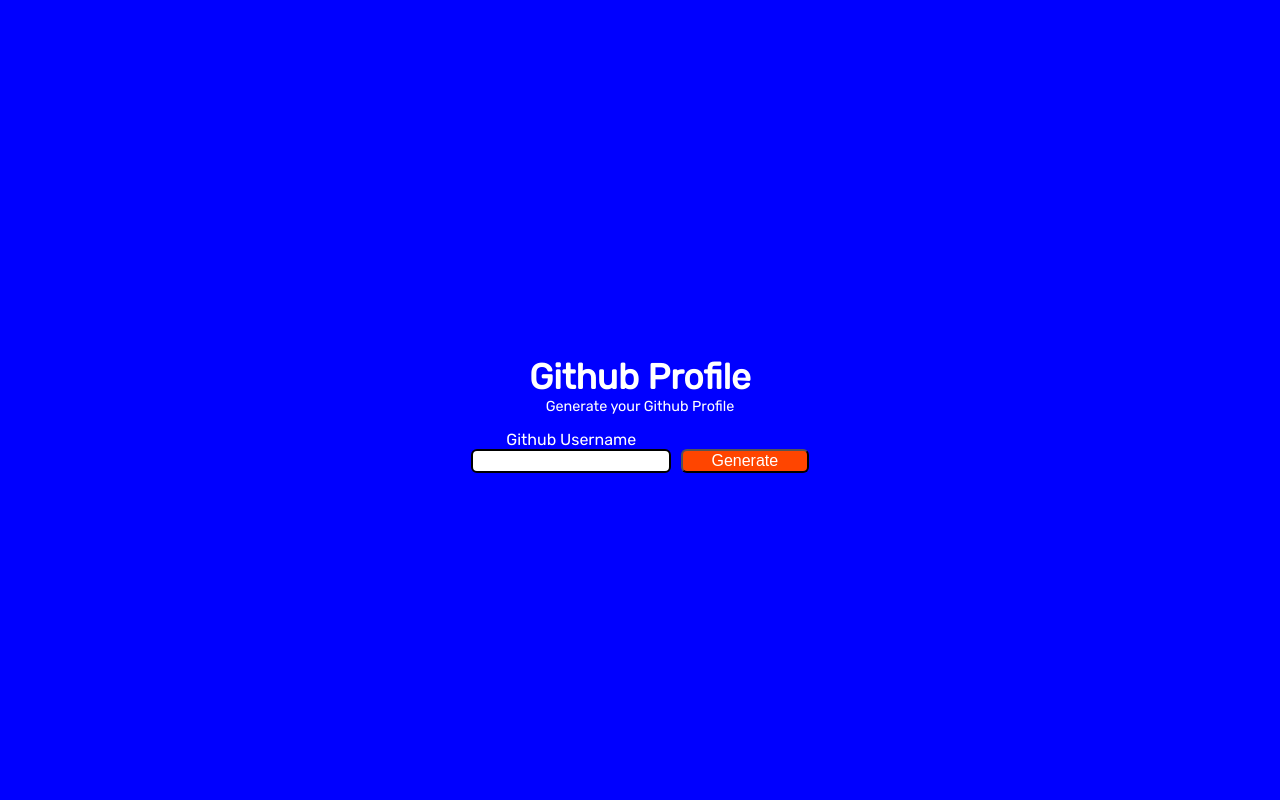
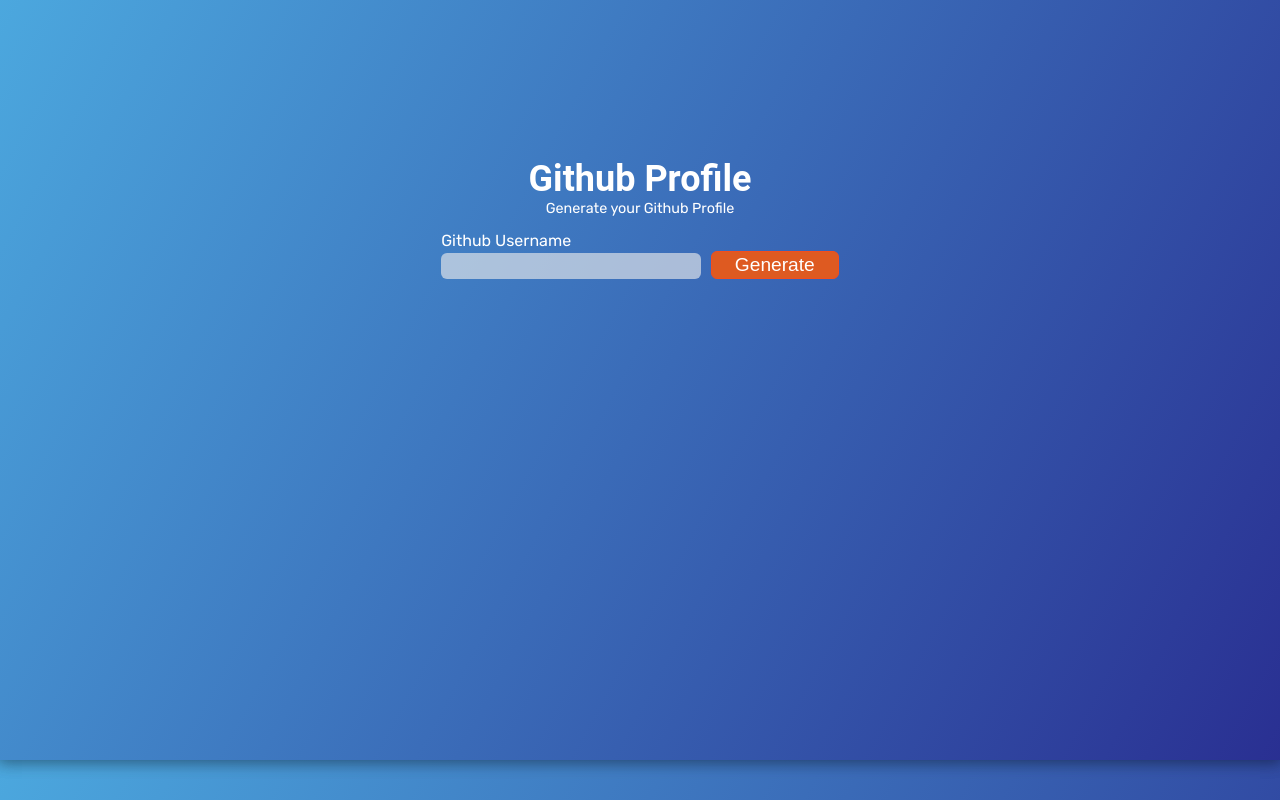
Before and after one commit to NishChal370/Machnet-frontend-2-, a React (Create React App) app in the folder github-resume-generator/: page / in a window 1280 px wide. Built offline with nearby package versions, Linux system fonts and the light colour scheme.

Commit message:
updated UI

```diff
--- a/github-resume-generator/src/App.js
+++ b/github-resume-generator/src/App.js
@@ -1,12 +1,12 @@
+import Page404 from './components/404Page/page404';
+import HomePage from './components/HomePage/homePage';
 import DetailPage from './components/DetailPage/detailPage';
-import HomePage from './components/HomePage/homePage';
 
 import {
   BrowserRouter as Router,
   Switch,
   Route,
 } from "react-router-dom";
-import Page404 from './components/404Page/page404';
 
 
 function App() {
--- a/github-resume-generator/src/components/DetailPage/detailPage.css
+++ b/github-resume-generator/src/components/DetailPage/detailPage.css
@@ -7,12 +7,17 @@
 .hire__button{
     width: 8rem;
     height: 2.6rem;
+    padding: 1px;
     border: none;
     color: white;
     font-size: 1rem;
     align-self: center;
-    background-color: orangered;
+    border-radius: 6px;
+    background: #F24E1E;
+    box-sizing: border-box;
+    border: 1px solid #F24E1E;
 }
+
 .hire__button:hover{
     cursor: pointer;
     color: orangered;
@@ -22,14 +27,17 @@
 .details__container{
     padding: 2rem 4rem;
     position: relative;
+
 }
 
 .detail__container{
+    border: 2px solid black;
     padding: 4.6rem 2.6rem 2.6rem 2.6rem;
 }
 
 .back__image{
     width: 2rem;
+    margin-left: 0px;
 }
 
 .back__image :hover{
@@ -41,20 +49,37 @@
 }
 
 .avatar__image{
-    left: 43%;
-    top: 1rem;
-    width: 7rem;
+    left: 40%;
+    width: 10rem;
+    bottom : 38rem;
     position:absolute;
+
 
 }
 
 .avatar__image img{
     width: 100%;
     border-radius: 50%;
+    border: 2px solid black;
 }
 
 .name{
+    font-size: 36px;
+    color: #000000;
+    line-height: 42px;
+    font-weight: bold;
+    font-style: normal;
     margin-bottom: 0px;
+    font-family: Roboto;
+}
+
+.sub__name{
+    font-size: 24px;
+    color: #343333;
+    line-height: 28px;
+    font-weight: bold;
+    font-style: normal;
+    font-family: Roboto;
 }
 
 main{
@@ -70,17 +95,24 @@
 
 .followers__section p:nth-child(1){
     margin: 0px;
-    font-size: 2rem;
+    font-size: 36px;
+    color: #2D2C2C;
+    line-height: 42px;
+    font-style: normal;
+    font-weight: normal;
+    font-family: Roboto;
     font-family: 'Rubik', sans-serif;
 }
 
 .button{
-    font-size: 1rem;
+    color: #000000;
+    font-size: 18px;
     padding: 4px 1rem;
-    background-color: rgb(240, 236, 236);
+    border-radius: 3px;
+    background: rgba(196, 196, 196, 0.35);
 }
 
-.abc{
+.personal-info__container{
     gap: 1rem;
     display: flex;
     margin: 0rem 3rem ;
@@ -99,11 +131,20 @@
 }
 
 .info__container p:nth-child(odd){
-    color: rgb(133, 130, 130);
+    font-size: 14px;
+    color: #7E7E7E;
+    font-style: normal;
+    font-family: Roboto;
+    font-weight: normal;
 }
 
 .info__container p:nth-child(even){
+    font-size: 18px;
+    color: #000000;
     font-weight: bold;
+    font-weight: bold;
+    font-style: normal;
+    font-family: Roboto;
     padding-bottom: 1rem;
 }
 
@@ -120,9 +161,18 @@
 }
 
 .bio p{
+    font-size: 14px;
+    color: #2D2C2C;
+    font-style: normal;
     margin-bottom: 0px;
+    font-family: Roboto;
+    font-weight: normal;
 }
 
 .bio__title{
+    font-size: 18px;
+    color: #2D2C2C;
     font-weight: bold;
+    font-style: normal;
+    font-family: Roboto;
 }
--- a/github-resume-generator/src/components/DetailPage/detailPage.js
+++ b/github-resume-generator/src/components/DetailPage/detailPage.js
@@ -17,8 +17,6 @@
         company,
         public_repos, email,
         followers, following} = location.state
-
-    console.log("->",company);
 
     const getDate=()=>{
         var date = created_at;
@@ -58,7 +56,8 @@
                     <img src={avatar_url} alt="avatar" />
                 </figure>
                 <h1 className='name'>{(name)? name: login}</h1>
-                <p>@{login}</p>
+                <p className='sub__name'>@{login}</p>
+
                 <section className="followers__section">
                     <span>
                         <p>{followers}</p>
@@ -74,11 +73,11 @@
                     </span>
                 </section>
 
-                <section className='abc'>
+                <section className='personal-info__container'>
                     <div className="info__container">
                         <span>
                             <p className='info__title'>Email</p>
-                            <p>{(email)? email : 'xyz@gmail.ccom'}</p>
+                            <p>{(email)? email : 'NULL'}</p>
                             <p className='info__title'>Location</p>
                             <p>{(location.state.location)?location.state.location: 'Nepal'}</p>
                             <p className='info__title'>Twiteer</p>
--- a/github-resume-generator/src/components/HomePage/homePage.css
+++ b/github-resume-generator/src/components/HomePage/homePage.css
@@ -4,12 +4,13 @@
 }
 
 .home__container{
+    height: 79vh;
     display: flex;
-    height: 100vh;
+    padding-top: 10%;
     flex-direction: column;
-    justify-content: center;
-    background-color: blue;
     color: var(--font-color);
+    box-shadow: 0px 0px 15px 2px rgba(0, 0, 0, 0.25);
+    background: linear-gradient(118.39deg, #4CA9DF -1.16%, #292E91 101.16%);
 }
 
 section:nth-child(1){
@@ -17,8 +18,14 @@
 }
 
 .home__title{
-    font-size: 2.2rem;
+    top: 289px;
+    font-size: 36px;
+    color: #FFFFFF;
+    font-weight: bold;
+    font-style: normal;
     margin-bottom: 0px;
+    padding-bottom: 0px;
+    font-family: Roboto;
 }
 
 section:nth-child(1) p{
@@ -29,25 +36,46 @@
 .input__section{
     gap: 0.6rem;
     display: flex;
+    text-align: start;
     justify-content: center;
+}
+
+.input__section label{
+    padding-bottom: 3px;
 }
 
 aside{
     display: flex;
     flex-direction: column;
 }
+
 aside input{
-    width: 12rem;
-    font-size: 1rem;
-    border: 2px solid;
+    width: 16rem;
+    border: none;
+    font-size: 1.2rem;
+    padding-top: 2px;
+    padding-bottom: 2px;
+    background: rgba(237, 237, 237, 0.63);
     border-radius: var(--border-radius);
+
 }
 
 .generate__button{
     width: 8rem;
-    font-size: 1rem;
+    padding-top: 2px;
+    font-size: 1.2rem;
+    padding-bottom: 2px;
     align-self:flex-end;
+    background: #DE5A21;
+    box-sizing: border-box;
     color: var(--font-color);
-    background-color: orangered;
+    border: 1px solid #F24E1E;
     border-radius: var(--border-radius);
+
 }
+
+.generate__button:hover{
+    cursor: pointer;
+    color: orangered;
+    background-color: white;
+}
--- a/github-resume-generator/src/components/HomePage/homePage.js
+++ b/github-resume-generator/src/components/HomePage/homePage.js
@@ -32,7 +32,7 @@
                 empty: true,
                 color: 'red'
             }
-
+            alert("Wrong input");
             setCheckInput(checkInput);
         }
     }
--- a/github-resume-generator/src/index.css
+++ b/github-resume-generator/src/index.css
@@ -1,10 +1,13 @@
 body {
   margin: 0px;
   padding: 0px;
-  background-color: blue;
+  background: linear-gradient(118.39deg, #4CA9DF -1.16%, #292E91 101.16%);
+  box-shadow: 0px 0px 15px 2px rgba(0, 0, 0, 0.25);
   font-family: 'Rubik', sans-serif;
   -webkit-font-smoothing: antialiased;
   -moz-osx-font-smoothing: grayscale;
+
+
 }
 
 code {
```
